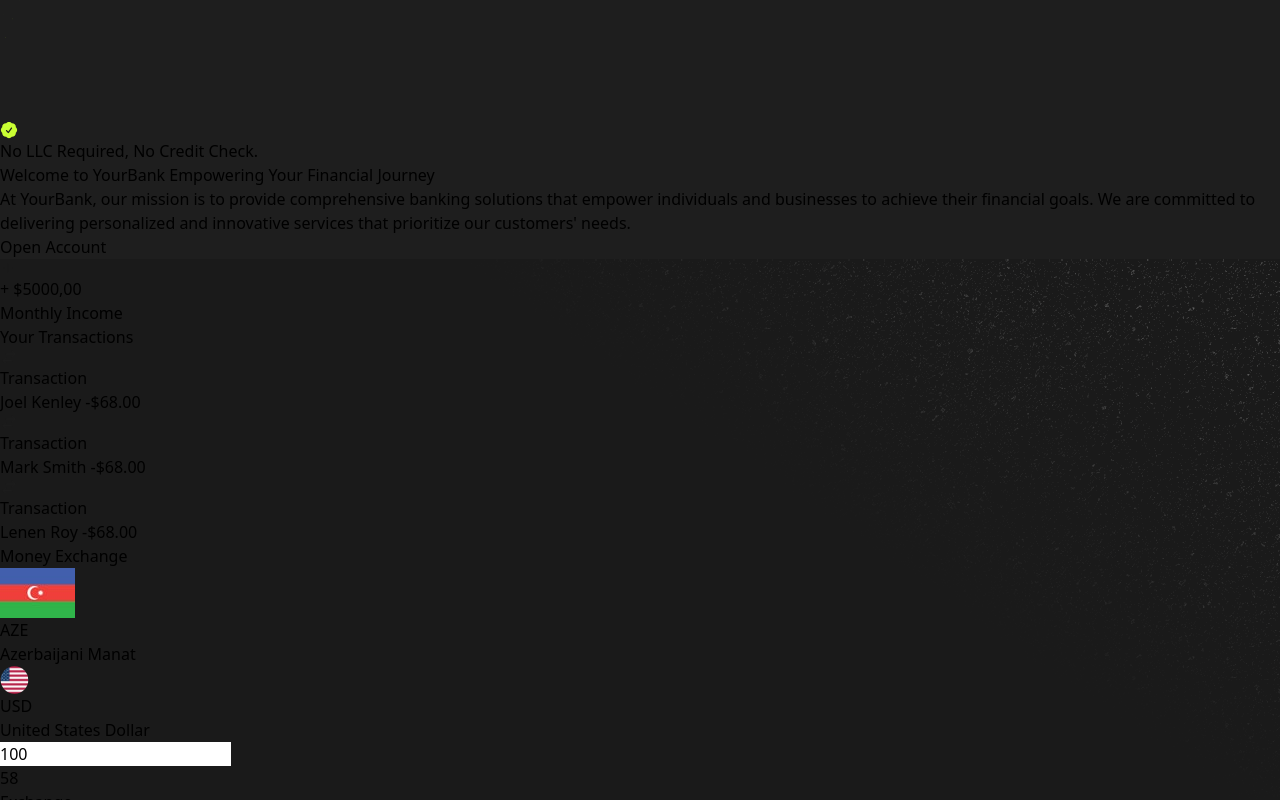
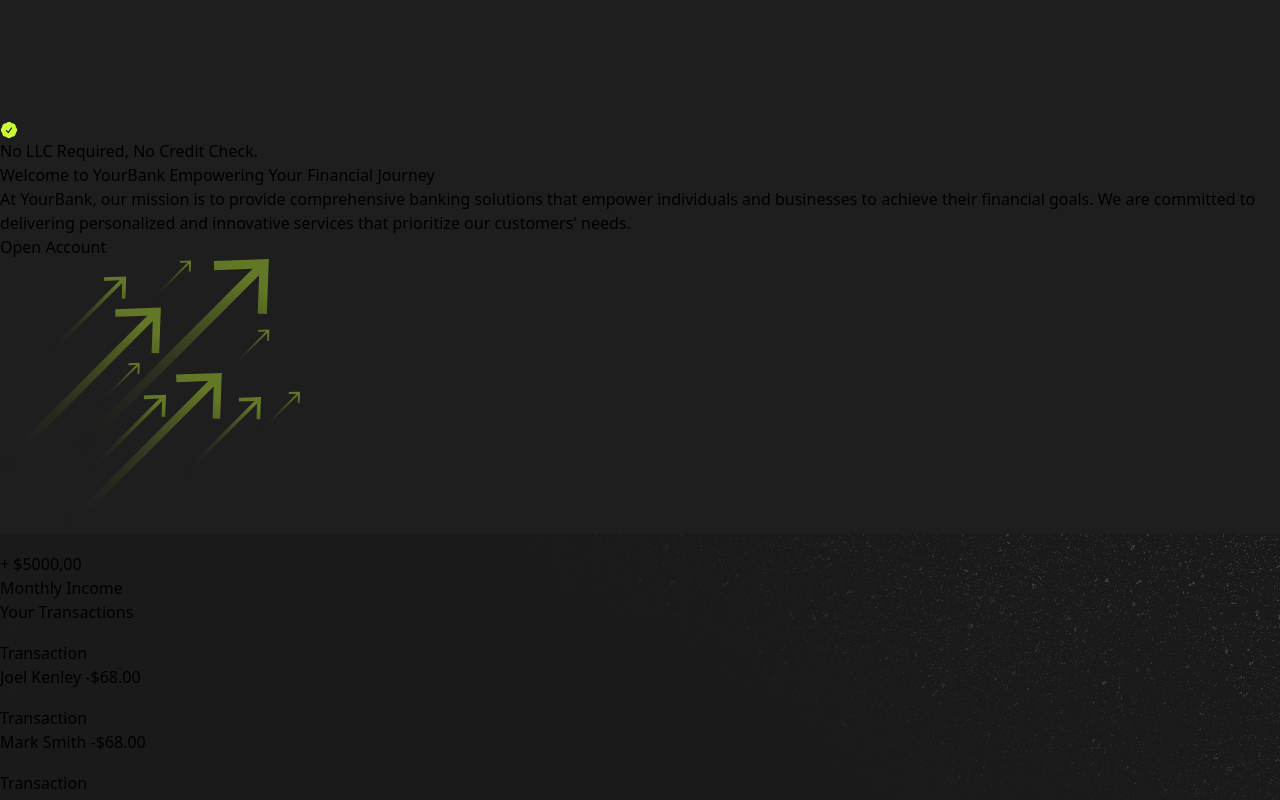
Before and after one commit to huseynovali/Company__Site, a React (Vite) app in the folder client/: page / in a window 1280 px wide. Shown: the part 411-1211 px from the top of the page. Built offline with nearby package versions, Linux system fonts and the light colour scheme.

Commit message:
wlc section complated

```diff
--- a/client/src/components/HomeComp/WlcComp.jsx
+++ b/client/src/components/HomeComp/WlcComp.jsx
@@ -1,6 +1,7 @@
 import React, { useState } from "react";
 import AzeFlag from "../../assets/AZE.jpg";
 import AbdFlag from "../../assets/Abd.svg";
+import vectors from "../../assets/vectors.svg";
 function WlcComp() {
   const [AzeInput, setAzeInput] = useState(100);
   const [UsdInput, setUsdInput] = useState(Math.floor(AzeInput / 1.7));
@@ -10,7 +11,7 @@ function WlcComp() {
   };
 
   return (
-    <div className="py-[60px] flex">
+    <div className="py-[60px] lg:flex ">
       <div className="left lg:w-1/2 text-center lg:text-left">
         <div className="p-2 bg-[#262626] rounded-[61px] w-[254px] flex items-center justify-between mb-6 mx-auto lg:mx-0">
           <div>
@@ -47,9 +48,12 @@ function WlcComp() {
           Open Account
         </button>
       </div>
-      <div className="right relative w-[45%] pl-14">
-        <div className="transactions__container p-7 rounded-lg border border-[#262626] relative w-[410px]" >
-          <div className="flex items-center bg-[#22251B] rounded-lg p-3 absolute -top-7 -left-10">
+      <div className="right relative lg:w-[45%] lg:pl-14 mt-20 lg:mt-0 ">
+        <div className=" absolute -top-10  -right-3 lg:-right-20">
+          <img src={vectors} alt="" />
+        </div>
+        <div className="transactions__container p-7 rounded-lg border border-[#262626] relative mx-auto w-[90%] lg:w-[410px] z-20">
+          <div className="flex items-center bg-[#22251B] rounded-lg p-3 absolute -top-7 -left-6 lg:-left-10">
             <div className="p-[6.5px] bg-[#CAFF33] inline-block rounded-full w-[30px] h-[30px]">
               <svg
                 xmlns="http://www.w3.org/2000/svg"
@@ -75,7 +79,7 @@ function WlcComp() {
 
           {/*  */}
           <div>
-            <div className="flex items-center bg-[#1C1C1C] rounded-lg p-3 border border-[#262626] w-[355px]  mt-3 relative z-10">
+            <div className="flex items-center bg-[#1C1C1C] rounded-lg p-3 border border-[#262626] w-full  mt-3 relative z-10">
               <div className="p-[6.5px] bg-[#CAFF33] inline-block rounded-full w-[30px] h-[30px]">
                 <svg
                   xmlns="http://www.w3.org/2000/svg"
@@ -100,7 +104,7 @@ function WlcComp() {
               </div>
             </div>
 
-            <div className="flex items-center bg-[#1C1C1C] rounded-lg p-3 border border-[#262626] w-[327px] relative -top-7 mx-auto mt-3 opacity-70">
+            <div className="flex items-center bg-[#1C1C1C] rounded-lg p-3 border border-[#262626] w-[90%] relative -top-7 mx-auto mt-3 opacity-70">
               <div className="p-[6.5px] bg-[#CAFF33] inline-block rounded-full w-[30px] h-[30px]">
                 <svg
                   xmlns="http://www.w3.org/2000/svg"
@@ -125,7 +129,7 @@ function WlcComp() {
               </div>
             </div>
 
-            <div className="flex items-center bg-[#1C1C1C] rounded-lg p-3 border border-[#262626] w-[300px] relative -top-14 mx-auto mt-3 opacity-40">
+            <div className="flex items-center bg-[#1C1C1C] rounded-lg p-3 border border-[#262626] w-[80%] relative -top-14 mx-auto mt-3 opacity-40">
               <div className="p-[6.5px] bg-[#CAFF33] inline-block rounded-full w-[30px] h-[30px]">
                 <svg
                   xmlns="http://www.w3.org/2000/svg"
@@ -201,7 +205,7 @@ function WlcComp() {
           </button>
         </div>
 
-        <div className="Currencys flex p-2 bg-[#CAFF33] bg-opacity-5 mt-5 rounded-[55px] items-center justify-between relative max-w-max left-1/2">
+        <div className="Currencys flex p-2 bg-[#CAFF33] bg-opacity-5 mt-5 rounded-[55px] items-center justify-between relative max-w-max lg:left-1/2">
           <p className="text-white pr-2 text-xs">Supported Currency</p>
           <div className="flex gap-1 p-2 bg-[#1A1A1A] rounded-[37px]">
             <div className="w-[27px] h-[27px] rounded-full bg-[#262626]">
```
Also changed, not shown: client/src/assets/vectors.svg (added).
